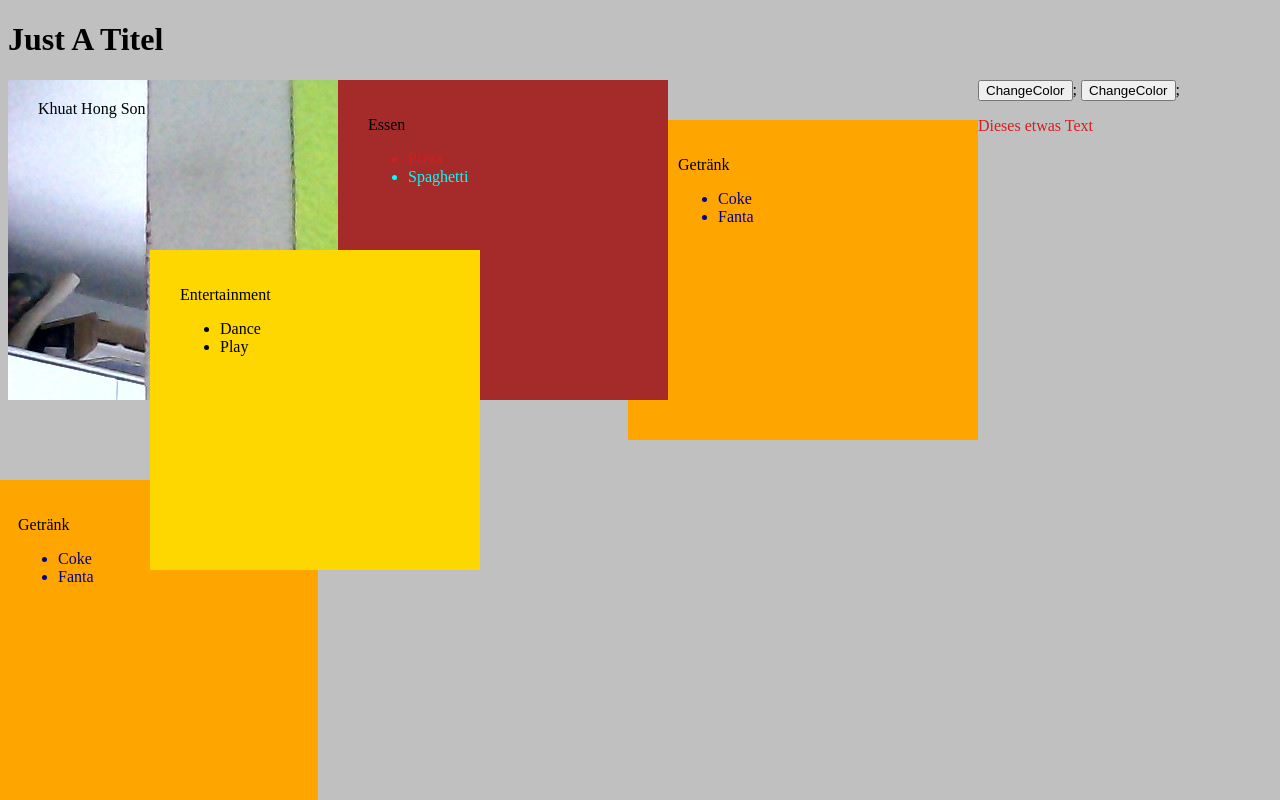
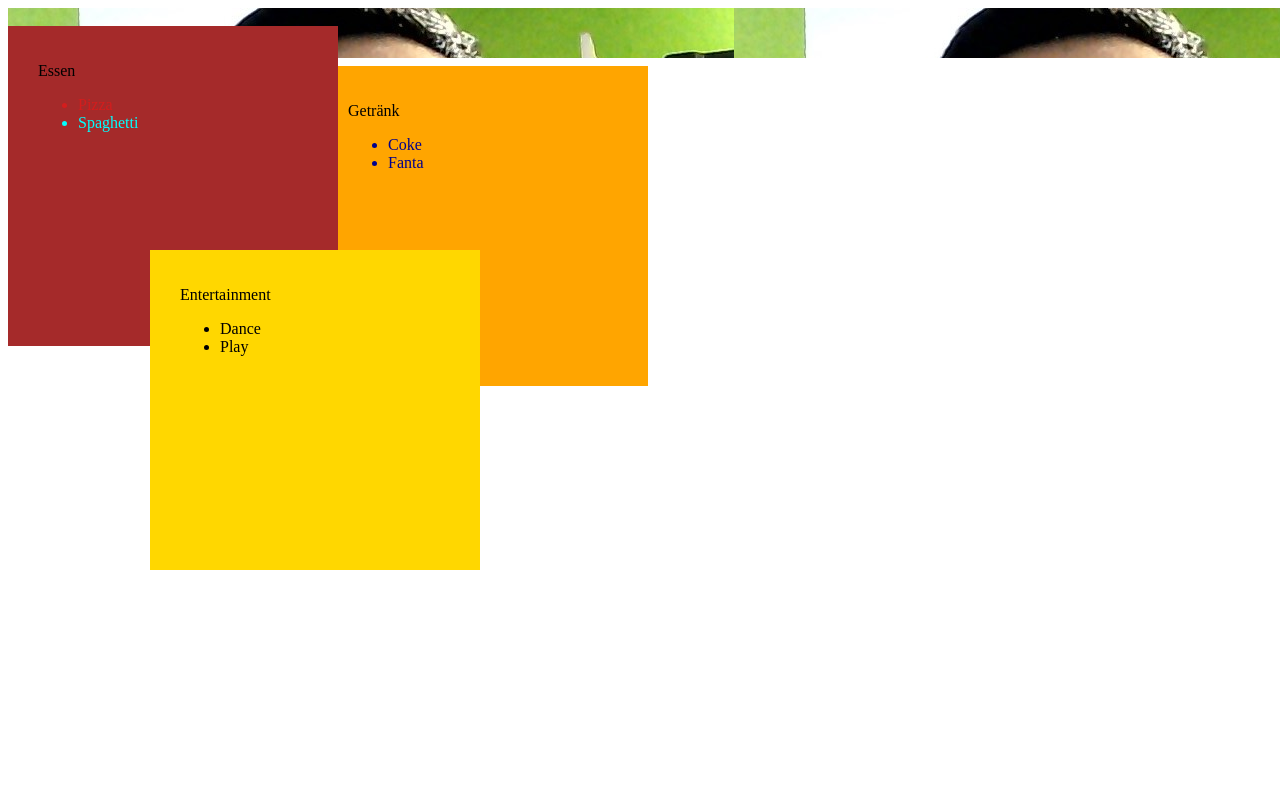
Before and after one commit to Seryclean/HomeworkWebsite, a website: page index.html in a window 1280 px wide. Drawn offline with nearby package versions, Linux system fonts and the light colour scheme; files that its build step writes are made by us from their sources.

Commit message:
some changeagain

```diff
--- a/index.html
+++ b/index.html
@@ -4,23 +4,20 @@
     <title>
         <p>HomeWorkWebsite1</p>
     </title>
-    <p>
-        <h1>Just A Titel</h1>
-    </p>
+    <div class="box_image1">
+
+        <p>Khuat Hong Son</p>
+
+    </div>
     <link rel="stylesheet" href="styles.css">
-<script>
-    function changeBodyBg(color){
-        document.body.style.background = color;
-    }
-</script>
+    <script src="jquery-3.5.1.min.js"></script>
+    <script src="js/scripts.js"></script>
+
 </head>
 
 <body>
-    <div class= "box_image1">Khuat Hong Son</div>
 
-    <button id ="bt" type="button" onclick="changeBodyBg('#0E141B');">ChangeColor</button>;
-    <button id ="bt" type="button" onclick="changeBodyBg('#ffffff');">ChangeColor</button>;
-
+    <br>
     <div class="box">
 
         <p> Essen</p>
@@ -31,16 +28,7 @@
         </ul>
 
     </div>
-    <div class="box box--orange">
-        <p>Getränk</p>
 
-        <ul class="drink">
-
-            <li> Coke</li>
-            <li> Fanta</li>
-
-        </ul>
-    </div>
     <div class="box box--orange">
         <p>Getränk</p>
 
@@ -58,7 +46,6 @@
             <li>Play</li>
         </ul>
     </div>
-    <p class="text"> Dieses etwas Text</p>
 
 <script type="text/javascript">
 </script>
--- a/styles.scss
+++ b/styles.scss
@@ -1,23 +1,27 @@
-$bgcolor: silver;
+$bgcolor: white;
 $color:#d41d1d;
+head {
+     background-color: none;
+     position: relative;
+     float:left;
+     margin: 0px 0px 250px 250px;
+     width: 100%;
+     height: auto;
+    }
+    .box_image1{
+        width: 100%;
+        height: auto;
+        background-image:url(anhanh.jpg);
+        position:fixed;
+        float: left;
+
+    }
+
 body {
     background-color: $bgcolor;
 
 }
 
-    .text{
-        color:$color;
-    }
-
-    .box_image1{
-        width: 250px;
-        height: 250px;
-        background-image:url(/anh123.jpg);
-        position: relative;
-        float: left;
-        padding: 20px 50px 50px 30px;
-        background-repeat: no-repeat;
-    }
     .box {
         width: 250px;
         height: 250px;
```
Also changed, not shown: anhanh.jpg (added), scripts.js (added).
